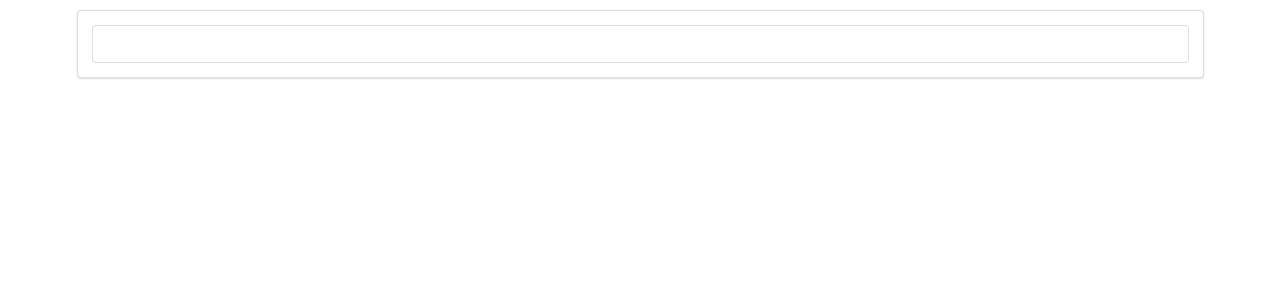
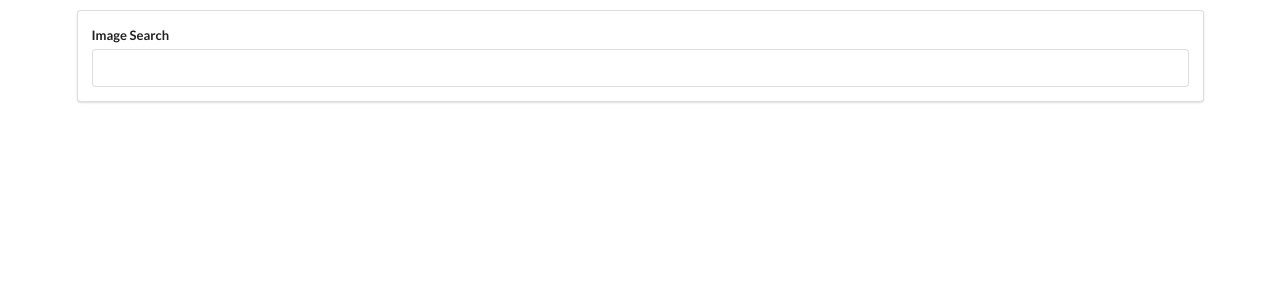
Before and after one commit to ricardosmithco/pics, a React (Create React App) app: page / in a window 1280 px wide. Shown: the top 300 px of the page. Built offline with nearby package versions, Linux system fonts and the light colour scheme.

Commit message:
refactored App.js to a class component; created a prop method to link App.js to SearchBar.js; implemented axios to make API call to unsplashed to search photos

```diff
--- a/package.json
+++ b/package.json
@@ -3,6 +3,7 @@
   "version": "0.1.0",
   "private": true,
   "dependencies": {
+    "axios": "^0.19.0",
     "react": "^16.10.2",
     "react-dom": "^16.10.2",
     "react-scripts": "3.2.0"
--- a/src/components/App.js
+++ b/src/components/App.js
@@ -1,10 +1,24 @@
 import React from 'react';
+import axios from 'axios';
 import SearchBar from './SearchBar';
+import { throwStatement } from '@babel/types';
 
-const App = () => {
-    return <div className="ui container" style={{marginTop: '10px'}}>
-        <SearchBar />
-    </div>
+
+class App extends React.Component {
+    onSearchSubmit(term){
+        axios.get('https://api.unsplash.com/search/photos/', {
+            params: {query: term},
+            headers: {Authorization: 'Client-ID 7f36325a9bce5467371cae58a4faaa7442d904ea4b84e0495b2339386b5b4e2a'}
+        });
+    }
+
+    render(){
+        return (
+        <div className="ui container" style={{marginTop: '10px'}}>
+            <SearchBar onSubmit={this.onSearchSubmit}/>
+        </div>
+        );
+    }
 }
 
 export default App;
--- a/src/components/SearchBar.js
+++ b/src/components/SearchBar.js
@@ -3,13 +3,19 @@
 class SearchBar extends React.Component{
     state = { term: '' };
 
+    onFormSubmit = (event) => {
+        event.preventDefault();
+
+        this.props.onSubmit(this.state.term);
+    }
+
     render(){
         return (
         <div className="ui segment">
-            <form className="ui form">
+            <form onSubmit={this.onFormSubmit} className="ui form">
                 <div className="field">
-                    <input type="text" value ={this.state.term}
-                    onChange={(event) => this.setState({ term: event.target.vlaue })}/>
+                    <label>Image Search</label>
+                    <input type="text" value ={this.state.term} onChange={e => this.setState({ term: e.target.value }) } />
                 </div>
             </form>
         </div>); // notice line 11: we did not put a set of parenthesis on this.onInputChange.
```
Also changed, not shown: 1 other file (tests, documents, lock files or other folders).
